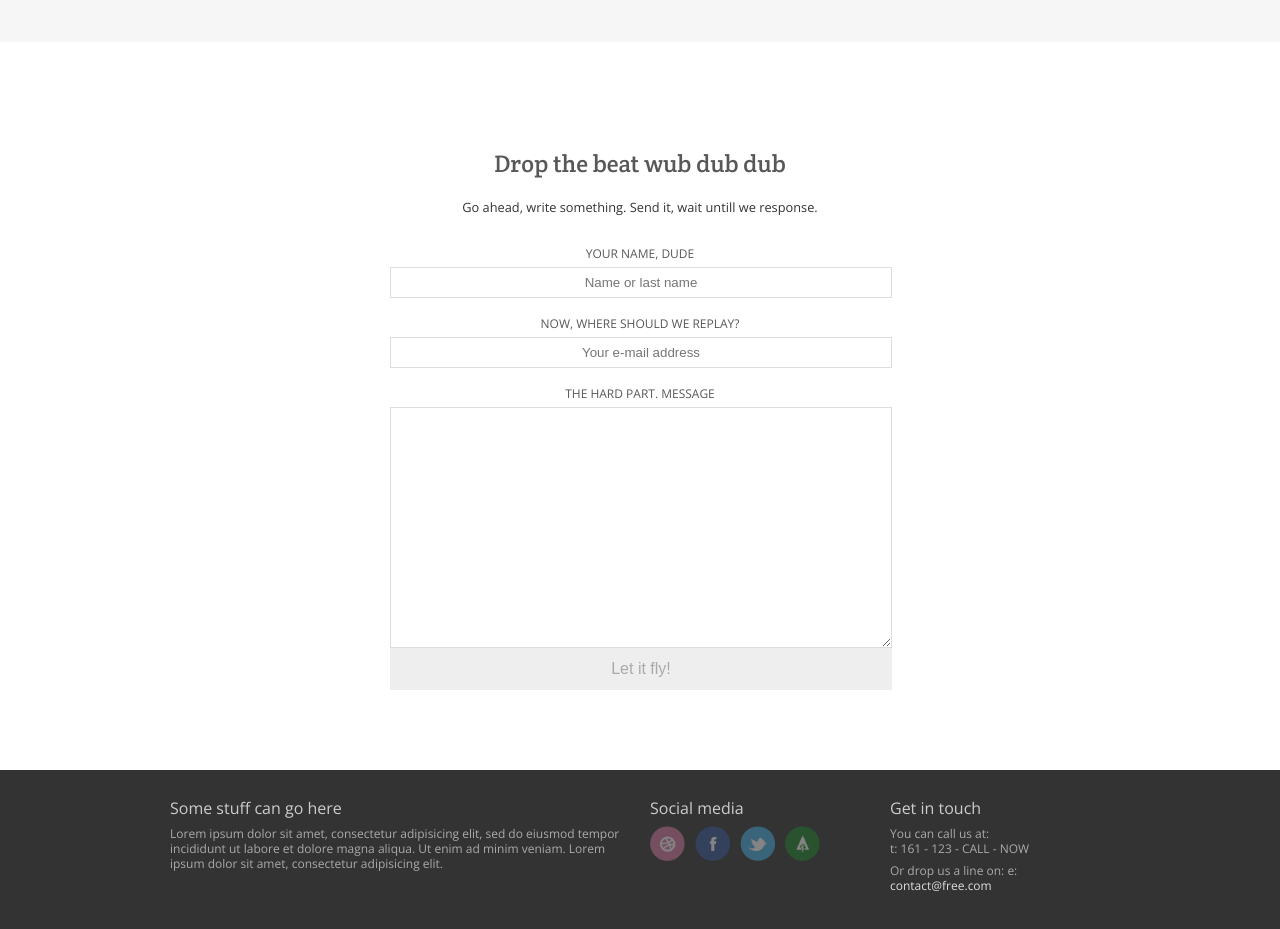
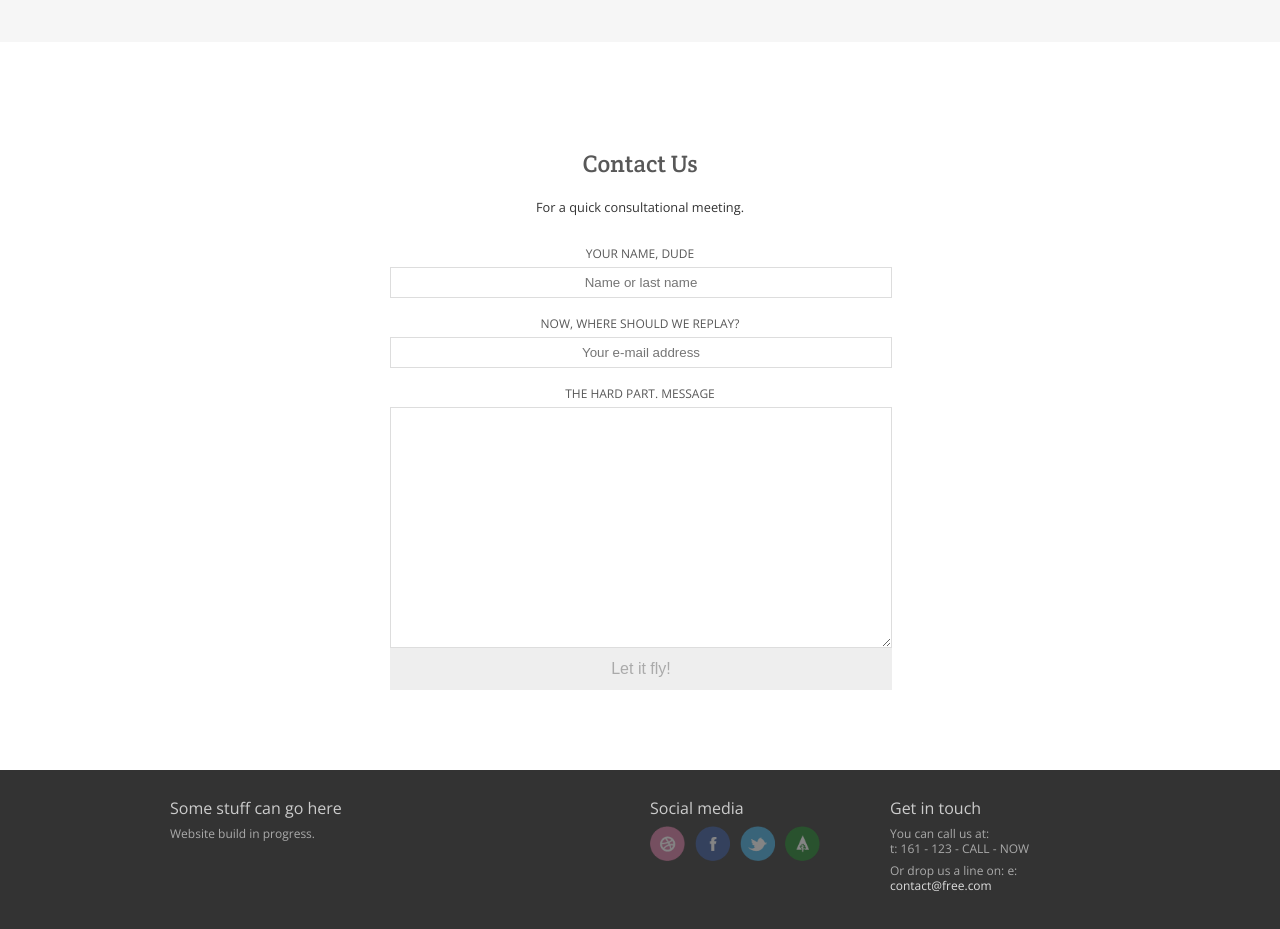
Before and after one commit to wuram/wuram.github.io, a plain HTML site: page index.html in a window 1280 px wide. Shown: the part 1661-2590 px from the top of the page. Drawn offline with nearby package versions, Linux system fonts and the light colour scheme.

Commit message:
fix typos

```diff
--- a/index.html
+++ b/index.html
@@ -233,8 +233,8 @@
 
 	<div class='container'>
 		<div class='sixteen columns form'>
-			<h3>Drop the beat wub dub dub</h3>
-			<p>Go ahead, write something. Send it, wait untill we response.</p>
+			<h3>Contact Us</h3>
+			<p>For a quick consultational meeting.</p>
 			<form>
 				<label>Your name, dude</label>
 				<input type='text' name='name' placeholder='Name or last name'>
@@ -256,8 +256,7 @@
 
 			<div class='eight columns'>
 				<h5>Some stuff can go here</h5>
-				<p>Lorem ipsum dolor sit amet, consectetur adipisicing elit, sed do eiusmod tempor incididunt ut labore et dolore magna
-					aliqua. Ut enim ad minim veniam. Lorem ipsum dolor sit amet, consectetur adipisicing elit.</p>
+				<p>Website build in progress.</p>
 			</div>
 
 			<div class='four columns social'>
```
